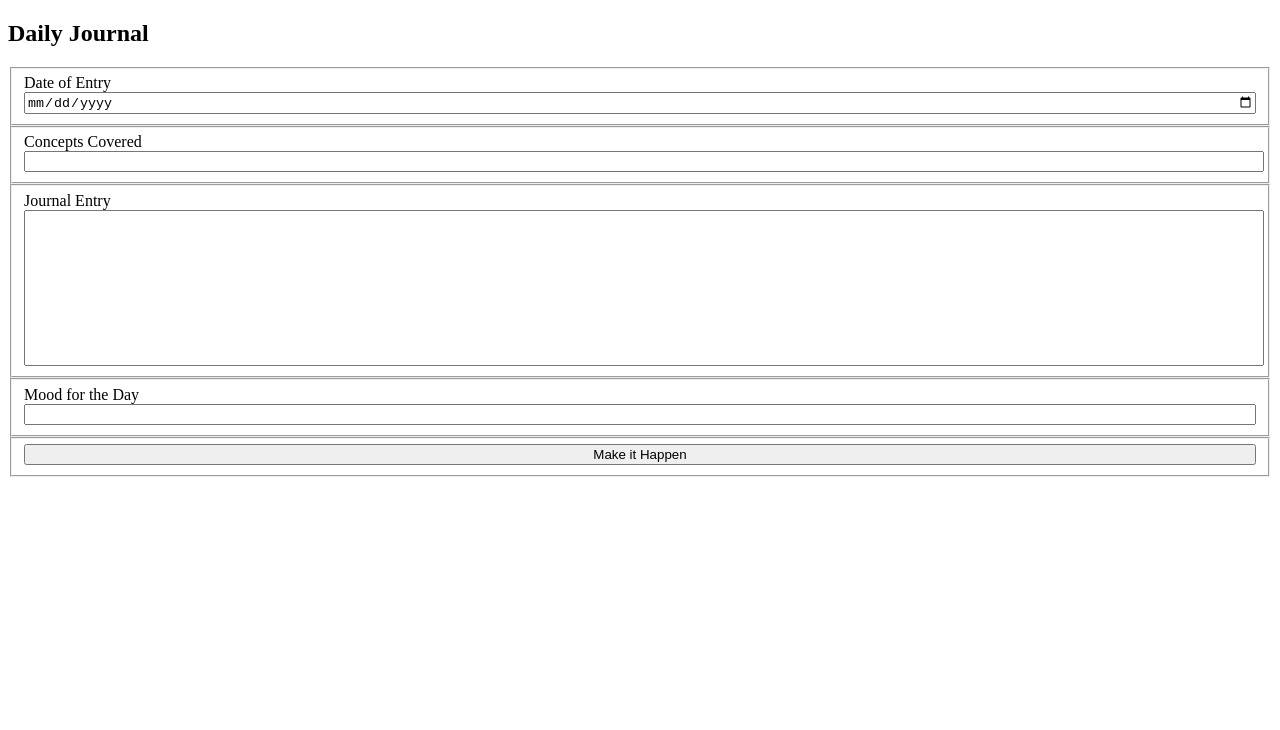
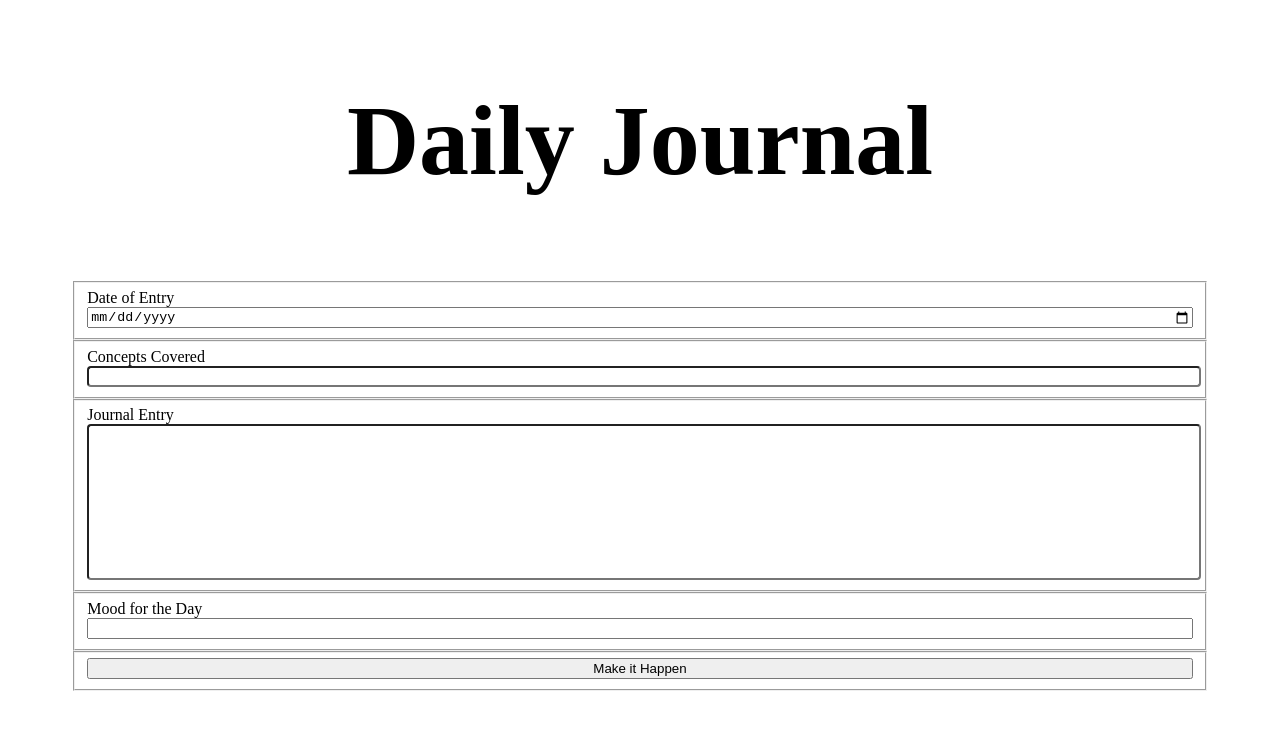
Before and after one commit to mister-michael/Daily-Journal, a plain HTML site: page src/index.html in a window 1280 px wide. Drawn offline with Linux system fonts and the light colour scheme.

Commit message:
Stylized header, centered form boxes

```diff
--- a/src/styles/journal.css
+++ b/src/styles/journal.css
@@ -1,6 +1,9 @@
+
+
 fieldset {
     display: flex;
     flex-direction: column;
+    align-content: center;
 }
 
 #conceptsCovered {
@@ -12,3 +15,24 @@ fieldset {
     width: 100%;
     height: 150px;
 }
+
+form {
+    width;: 50%;
+    margin: 0% 5%;
+}
+
+input[type=text] {
+    /* border: 2px solid black; */
+    border-radius: 4px;
+  }
+  input[type=text]:focus {
+    background-color: lightgray;
+  }
+
+  h2 {
+    display: flex;
+    justify-content: center;
+    font-size: 100px;
+    margin: -100&;
+
+}
```
Also changed, not shown: src/index.html (+2 -1 lines).
